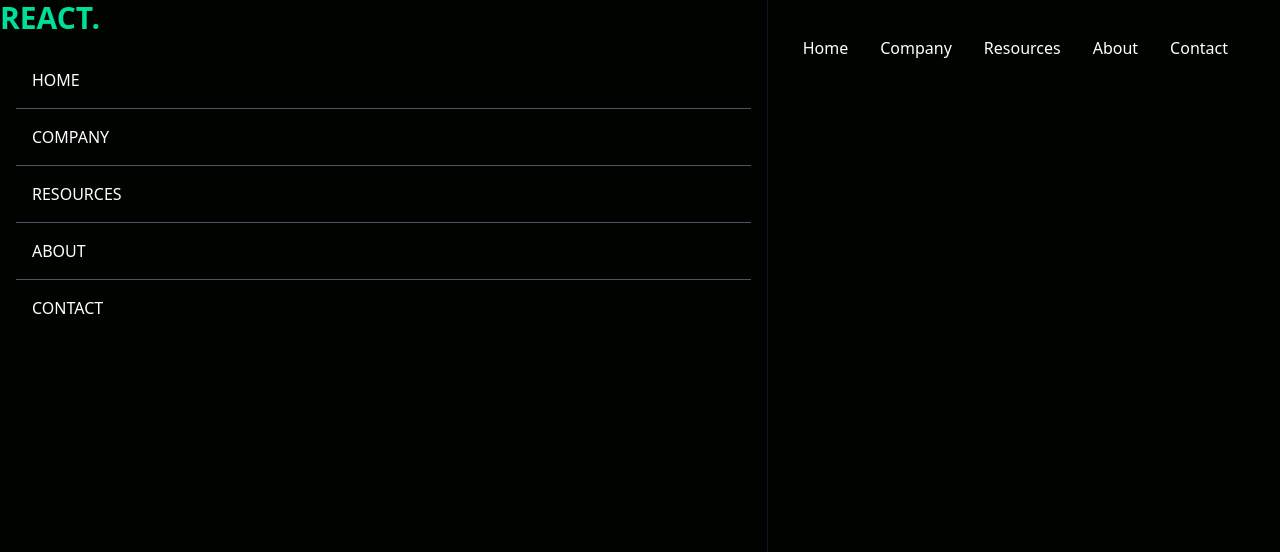
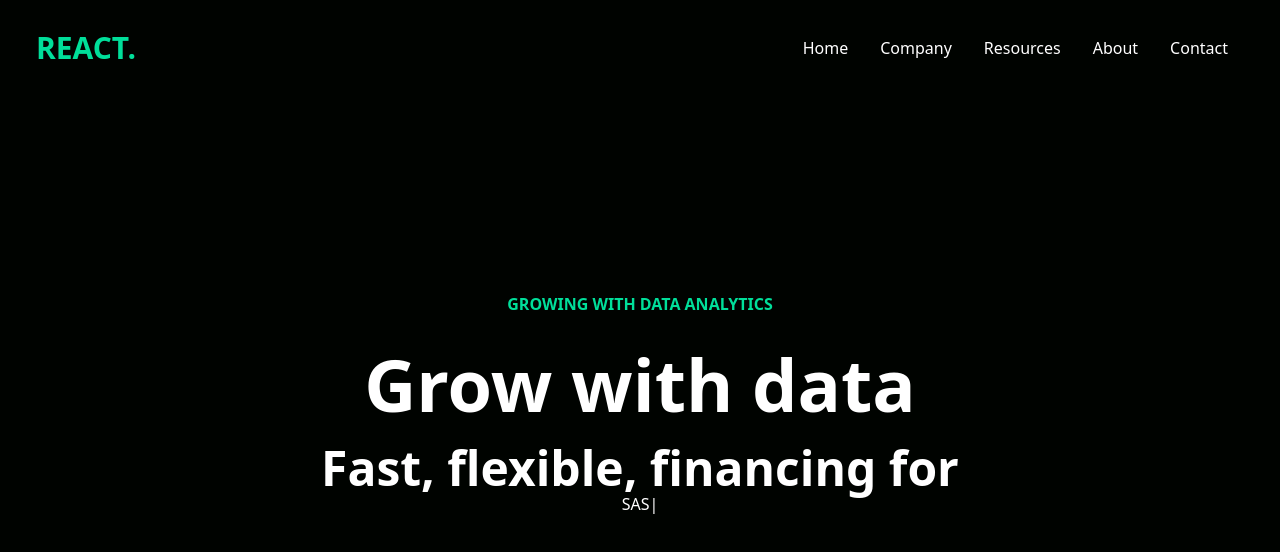
Before and after one commit to bkarabo754/Data-Finance-Website, a React (Vite) app: page / in a window 1280 px wide. Shown: the top 552 px of the page. Built offline with nearby package versions, Linux system fonts and the light colour scheme.

Commit message:
Updated Navbar and Hero section

```diff
--- a/package.json
+++ b/package.json
@@ -11,7 +11,8 @@
   "dependencies": {
     "react": "^18.2.0",
     "react-dom": "^18.2.0",
-    "react-icons": "^4.7.1"
+    "react-icons": "^4.7.1",
+    "react-typed": "^1.2.0"
   },
   "devDependencies": {
     "@types/react": "^18.0.26",
--- a/src/App.jsx
+++ b/src/App.jsx
@@ -1,4 +1,5 @@
 import React from 'react'
+import Hero from './components/Hero'
 import Navbar from './components/Navbar'
 
 
@@ -6,6 +7,7 @@
   return (
     <div>
       <Navbar />
+      <Hero />
     </div>
   )
 }
--- /dev/null
+++ b/src/components/Hero.jsx
@@ -0,0 +1,19 @@
+import React from 'react'
+import Typed from 'react-typed'
+
+const Hero = () => {
+  return (
+    <div className="text-white">
+      <div className="max-w-[800px] mt-[-96px] w-full h-screen mx-auto text-center flex flex-col justify-center">
+        <p className='text-[#00df9a] font-bold p-2'>GROWING WITH DATA ANALYTICS</p>
+        <h1 className='md:text-7xl sm:text-6xl text-4xl font-bold md:py-6'>Grow with data</h1>
+        <div>
+            <p className='md:text-5xl sm:text-4xl text-xl font-bold'>Fast, flexible, financing for </p>
+            <Typed strings={['BTB', 'BTC', 'SASS']} typeSpeed={120} backSpeed={140} loop />
+        </div>
+      </div>
+    </div>
+  )
+}
+
+export default Hero
--- a/src/components/Navbar.jsx
+++ b/src/components/Navbar.jsx
@@ -1,39 +1,36 @@
-import React, { useState } from 'react'
-import { AiOutlineClose, AiOutlineMenu } from 'react-icons/ai'
+import React, { useState } from 'react';
+import { AiOutlineClose, AiOutlineMenu } from 'react-icons/ai';
 
 const Navbar = () => {
-  const [nav, setNav] = useState(false)
+  const [nav, setNav] = useState(false);
 
   const handleNav = () => {
-    setNav(!nav)
-  }
+    setNav(!nav);
+  };
 
   return (
     <div className='flex justify-between items-center h-24 max-w-[1240px] mx-auto px-4 text-white'>
       <h1 className='w-full text-3xl font-bold text-[#00df9a]'>REACT.</h1>
       <ul className='hidden md:flex'>
-        <li className="p-4">Home</li>
-        <li className="p-4">Company</li>
-        <li className="p-4">Resources</li>
-        <li className="p-4">About</li>
-        <li className="p-4">Contact</li>
+        <li className='p-4'>Home</li>
+        <li className='p-4'>Company</li>
+        <li className='p-4'>Resources</li>
+        <li className='p-4'>About</li>
+        <li className='p-4'>Contact</li>
       </ul>
-      <div onClick={handleNav} className="block md:hidden">
-        {!nav ? <AiOutlineClose size={20} /> : <AiOutlineMenu size={20}/>}
+      <div onClick={handleNav} className='block md:hidden'>
+          {nav ? <AiOutlineClose size={20}/> : <AiOutlineMenu size={20} />}
+      </div>
+      <ul className={nav ? 'fixed left-0 top-0 w-[60%] h-full border-r border-r-gray-900 bg-[#000300] ease-in-out duration-500' : 'ease-in-out duration-500 fixed left-[-100%]'}>
+        <h1 className='w-full text-3xl font-bold text-[#00df9a] m-4'>REACT.</h1>
+          <li className='p-4 border-b border-gray-600'>Home</li>
+          <li className='p-4 border-b border-gray-600'>Company</li>
+          <li className='p-4 border-b border-gray-600'>Resources</li>
+          <li className='p-4 border-b border-gray-600'>About</li>
+          <li className='p-4'>Contact</li>
+      </ul>
+    </div>
+  );
+};
 
-      </div>
-      <div className={!nav ? 'fixed left-0 top-0 w-[60%] h-full border-r border-r-gray-900 bg-[#000300] ease-in-out duration-500' : 'fixed left-[-100%]'}>
-      <h1 className='w-full text-3xl font-bold text-[#00df9a]'>REACT.</h1>
-        <ul className='uppercase p-4'>
-        <li className="p-4 border-b border-gray-600">Home</li>
-        <li className="p-4 border-b border-gray-600">Company</li>
-        <li className="p-4 border-b border-gray-600">Resources</li>
-        <li className="p-4 border-b border-gray-600">About</li>
-        <li className="p-4">Contact</li>
-        </ul>
-      </div>
-    </div>
-  )
-}
-
-export default Navbar
+export default Navbar;
```
Also changed, not shown: 1 other file (tests, documents, lock files or other folders).
